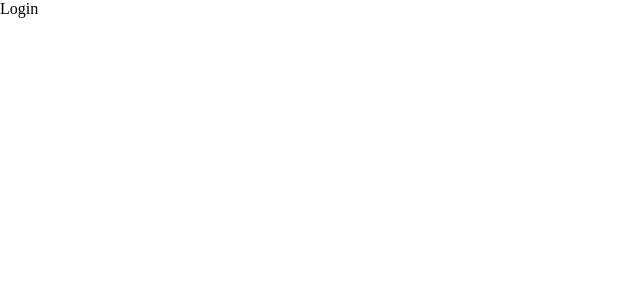
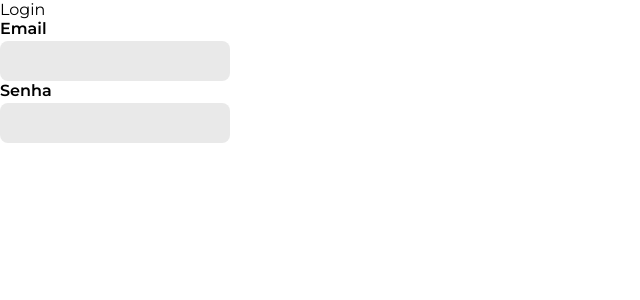
Before and after one commit to TechLeadsBR/frontend-web, a React (Create React App) app in the folder front-web/: page /login in a window 1280 px wide. Shown: the top 300 px of the page, without its empty margins (0-640 px from the left). Built offline with nearby package versions, Linux system fonts and the light colour scheme.

Commit message:
Feito componente input

```diff
--- /dev/null
+++ b/front-web/src/components/Input/InputAndLabel.css
@@ -0,0 +1,19 @@
+.root{
+    display: flex;
+    flex-direction: column;
+    width: 250px;
+    align-items: flex-start;
+}
+
+.root > input {
+    background-color: #E9E9E9;
+    border: none;
+    width: 230px;
+    height: 40px;
+    border-radius: 8px;
+}
+
+.root > label {
+    font-weight: 600;
+    margin-bottom: 3px
+}
--- /dev/null
+++ b/front-web/src/components/Input/InputAndLabel.jsx
@@ -0,0 +1,13 @@
+import React from 'react'
+import './InputAndLabel.css'
+
+export default function InputAndLabel(props){
+    const { placeHolder, alt, type, onClick, onChange, labelText } = props
+
+    return (
+        <div className={"root"}>
+            <label>{labelText}</label>
+            <input placeholder={placeHolder} alt={alt} type={type} onClick={onClick} onChange={onChange} />
+        </div>
+    )
+}
--- a/front-web/src/navigation/reset.css
+++ b/front-web/src/navigation/reset.css
@@ -1,4 +1,10 @@
+@import url('https://fonts.googleapis.com/css2?family=Montserrat:wght@300;400;500;600;700;800&display=swap');
+
 * {
     padding: 0;
     margin: 0
 }
+
+body {
+    font-family: 'Montserrat', 'sans-serif';
+}
--- a/front-web/src/screens/Login/Login.jsx
+++ b/front-web/src/screens/Login/Login.jsx
@@ -1,9 +1,20 @@
 import React from 'react'
+import InputAndLabel from '../../components/Input/InputAndLabel'
 
 export default function Login(){
     return (
         <div>
             Login
+            <InputAndLabel
+                type={"text"}
+                onChange={(e) => console.log(e.target.value)}
+                labelText={"Email"}
+            />
+            <InputAndLabel
+                type={"password"}
+                labelText={"Senha"}
+                onChange={(e) => console.log(e.target.value)}
+            />
         </div>
     )
 }
```
Also changed, not shown: front-web/src/util/functions.js (added, +11 -0 lines).
